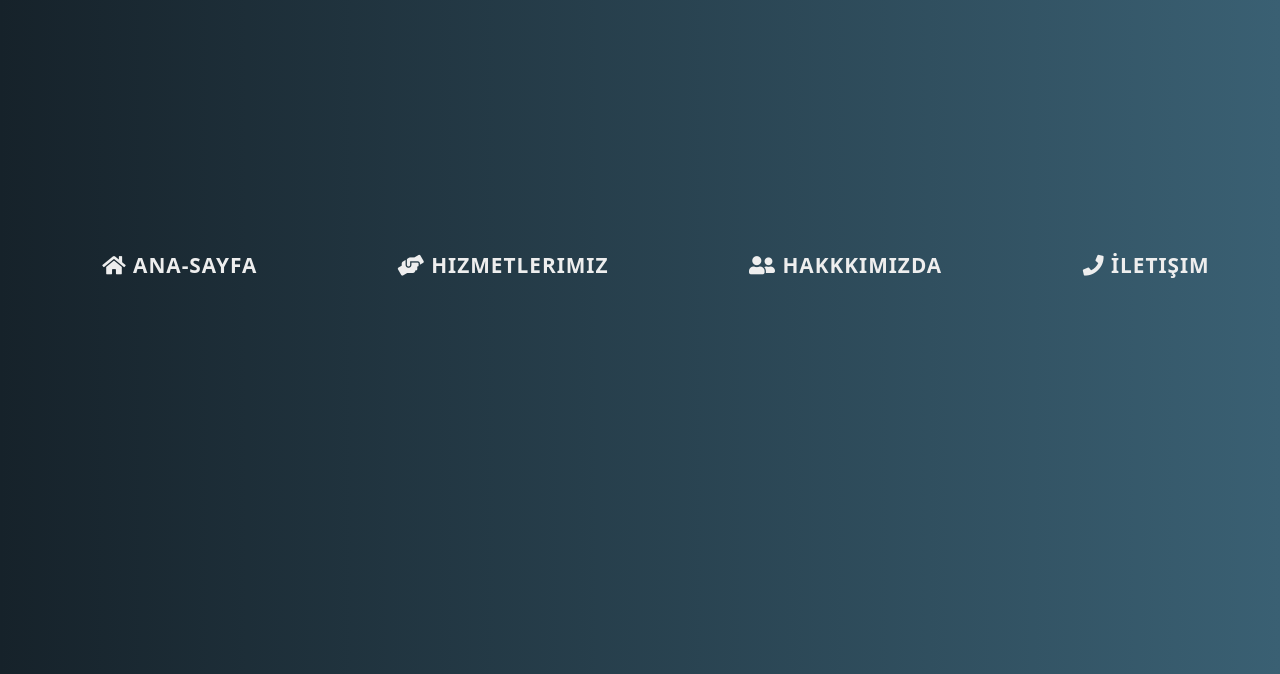
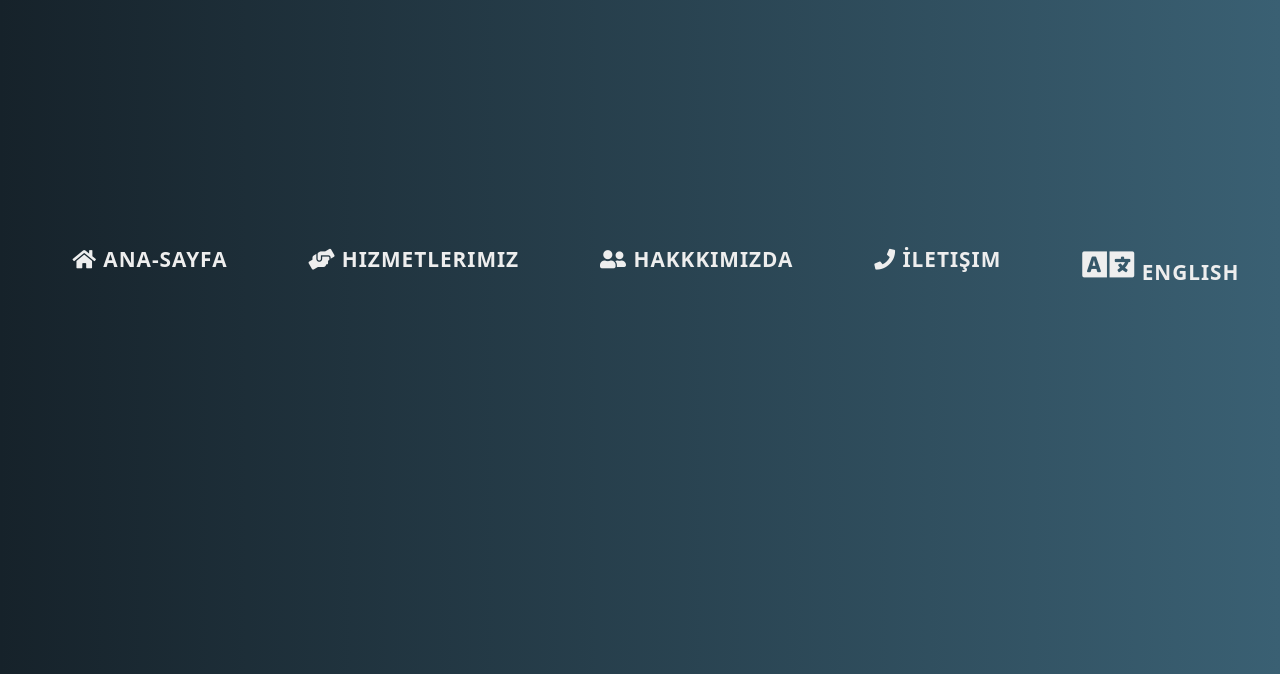
Before and after one commit to Abdurrahman-Subh/wecode, a plain HTML site: page about.html in a window 1280 px wide. Both pictures are taken after a click on the element 1161 px from the left and 56 px from the top of the page. Shown: the part 126-800 px from the top of the page. Drawn offline with Linux system fonts and the light colour scheme.

Commit message:
Update about.html

```diff
--- a/about.html
+++ b/about.html
@@ -44,6 +44,9 @@
             <li>
               <a href="contact.html" style="--i: 0.3s;"><i class="fas fa-phone"></i> İletişim</a>
             </li>
+               <li>
+        <a href="indexEN.html" style="--i: 0.3s;"><i class="fas fa-language fa-2x"></i> English</a>
+      </li>
           </ul>
         </div>
       </div>
```
